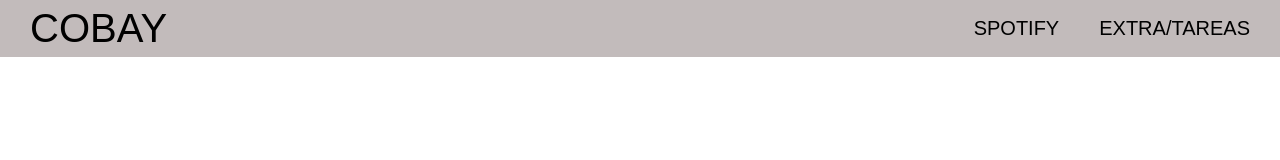
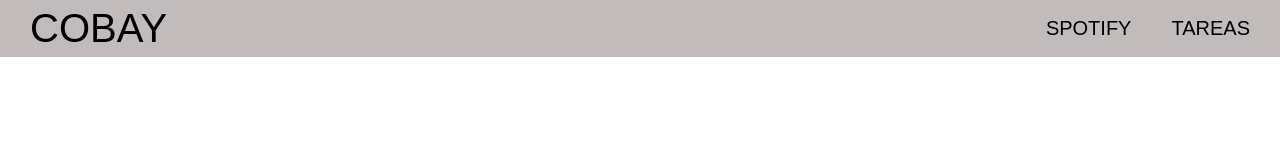
Before and after one commit to 138x111/beta, a plain HTML site: page index.html in a window 1280 px wide. Shown: the top 160 px of the page. Drawn offline with Linux system fonts and the light colour scheme.

Commit message:
Update index.html

```diff
--- a/index.html
+++ b/index.html
@@ -16,7 +16,7 @@
         </div>
         <nav class="navbar">
             <a href="https://open.spotify.com/intl-es/artist/3l0CmX0FuQjFxr8SK7Vqag" target="_blank">SPOTIFY</a>
-            <a href="https://drive.google.com/drive/folders/1ru6EMwlLBMQdtMmpYGk1qwjgG8Wiv4Tw?usp=sharing" target="_blank">EXTRA/TAREAS</a>
+            <a href="https://drive.google.com/drive/folders/1ru6EMwlLBMQdtMmpYGk1qwjgG8Wiv4Tw?usp=sharing" target="_blank">TAREAS</a>
         </nav>
 
     </div>
```
